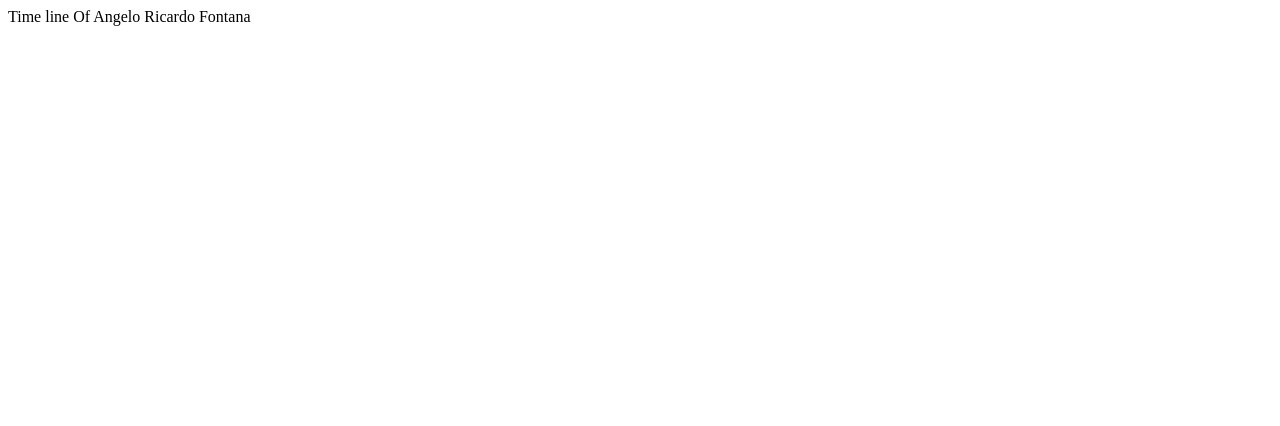
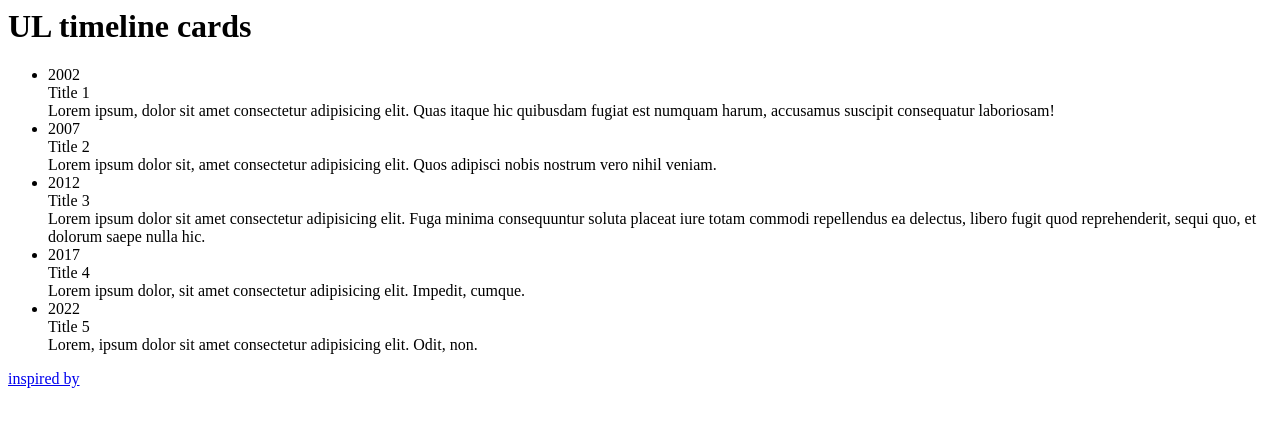
Before and after one commit to angelorfontana/timeline, a plain HTML site: page index.html in a window 1280 px wide. Drawn offline with Linux system fonts and the light colour scheme.

Commit message:
Update index.html

```diff
--- a/index.html
+++ b/index.html
@@ -1 +1,29 @@
-Time line Of Angelo Ricardo Fontana
+<h1>UL timeline cards</h1>
+<ul>
+    <li style="--accent-color:#41516C">
+        <div class="date">2002</div>
+        <div class="title">Title 1</div>
+        <div class="descr">Lorem ipsum, dolor sit amet consectetur adipisicing elit. Quas itaque hic quibusdam fugiat est numquam harum, accusamus suscipit consequatur laboriosam!</div>
+    </li>
+    <li style="--accent-color:#FBCA3E">
+        <div class="date">2007</div>
+        <div class="title">Title 2</div>
+        <div class="descr">Lorem ipsum dolor sit, amet consectetur adipisicing elit. Quos adipisci nobis nostrum vero nihil veniam.</div>
+    </li>
+    <li style="--accent-color:#E24A68">
+        <div class="date">2012</div>
+        <div class="title">Title 3</div>
+        <div class="descr">Lorem ipsum dolor sit amet consectetur adipisicing elit. Fuga minima consequuntur soluta placeat iure totam commodi repellendus ea delectus, libero fugit quod reprehenderit, sequi quo, et dolorum saepe nulla hic.</div>
+    </li>
+    <li style="--accent-color:#1B5F8C">
+        <div class="date">2017</div>
+        <div class="title">Title 4</div>
+        <div class="descr">Lorem ipsum dolor, sit amet consectetur adipisicing elit. Impedit, cumque.</div>
+    </li>
+    <li style="--accent-color:#4CADAD">
+        <div class="date">2022</div>
+        <div class="title">Title 5</div>
+        <div class="descr">Lorem, ipsum dolor sit amet consectetur adipisicing elit. Odit, non.</div>
+    </li>
+</ul>
+<div class="credits"><a target="_blank" href="https://www.freepik.com/free-vector/infographic-template-with-yearly-info_1252895.htm">inspired by</a></div>
```
